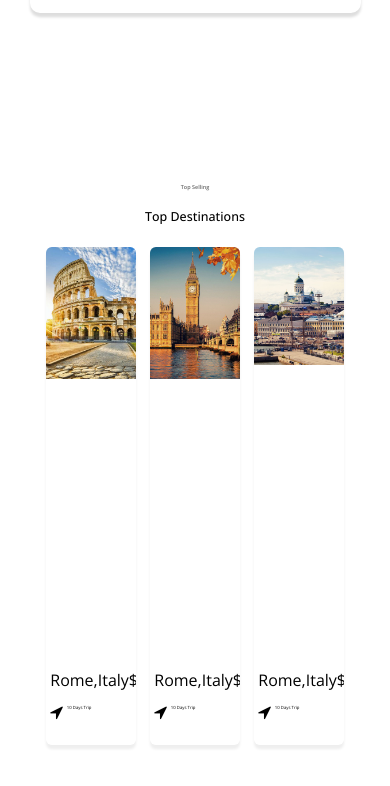
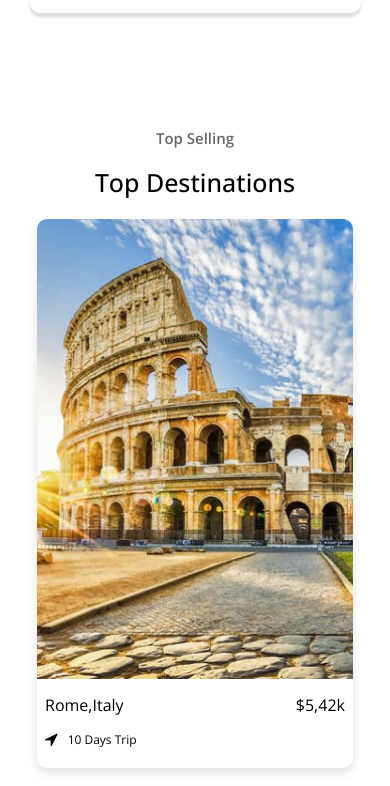
Before and after one commit to souheibriache/travel-app, a React (Create React App) app: page / in a window 390 px wide. Shown: the part 2147-2933 px from the top of the page. Built offline with nearby package versions, Linux system fonts and the light colour scheme; the HTML template or start-up script is replaced by a standard one; a web font is replaced by a local one.

Commit message:
responsive

```diff
--- a/src/components/thirdSection/ThirdSection.css
+++ b/src/components/thirdSection/ThirdSection.css
@@ -45,12 +45,13 @@
 }
 
 .third__section__destination .destination__image{
-    height: 48vh;
+    height: 100%;
     overflow: hidden;
 }
 
 .third__section__destination .destination__image img{
     width: 100%;
+    height: 100%;
 }
 
 .third__section__destination .destination__info{
@@ -72,3 +73,113 @@
     margin-left: 1vw;
     font-size: 1.1vw;
 }
+
+@media(max-width: 1050px){
+    .third__section{
+        width: 90%;
+        margin: 30px 0;
+    }
+
+    .third__section h4{
+        font-size: 18px;
+
+    }
+
+    .third__section h2{
+        font-size: 32px;
+    }
+
+    .third__section__destinations{
+        display: flex;
+        margin: 8vw 0;
+    }
+
+    .third__section__destination{
+        margin: 10px;
+        border-radius: 10px;
+        box-shadow: 0px 5px 10px #0000001F;
+    }
+
+    .third__section__destination .destination__info{
+        padding: 10px 8px;
+        padding-bottom: 20px;
+    }
+
+    .third__section__destination .destination__info .destination__duration{
+        margin-top: 15px;
+        display: flex;
+    }
+
+    .third__section__destination .destination__info .destination__duration span{
+        margin-left: 10px;
+        font-size: 14px;
+    }
+
+
+}
+
+@media(max-width: 760px){
+    .third__section{
+        width: 90%;
+        margin: 30px 0;
+        height: auto;
+    }
+
+
+    .third__section h4{
+        font-size: 16px;
+
+    }
+
+    .third__section h2{
+        font-size: 30px;
+    }
+
+    .third__section__destinations{
+        display: flex;
+        margin: 10px 0;
+        flex-wrap: wrap;
+        justify-content: center;
+    }
+
+    .third__section__destination{
+        min-width: 40%;
+        max-width: 40%;
+    }
+
+    .third__section__destination .destination__info{
+        padding: 10px 8px;
+        padding-bottom: 20px;
+    }
+
+    .third__section__destination .destination__info .destination__duration span{
+        margin-left: 10px;
+        font-size: 12px;
+    }
+}
+
+@media(max-width: 560px){
+    .third__section h4{
+        font-size: 15px;
+
+    }
+
+    .third__section h2{
+        font-size: 25px;
+    }
+
+    .third__section__destinations{
+        display: flex;
+        margin: 10px 0;
+        flex-wrap: wrap;
+        justify-content: center;
+        flex-direction: column;
+        align-items: center;
+    }
+
+    .third__section__destination{
+        min-width: 90%;
+        max-width: 90%;
+    }
+
+}
```
